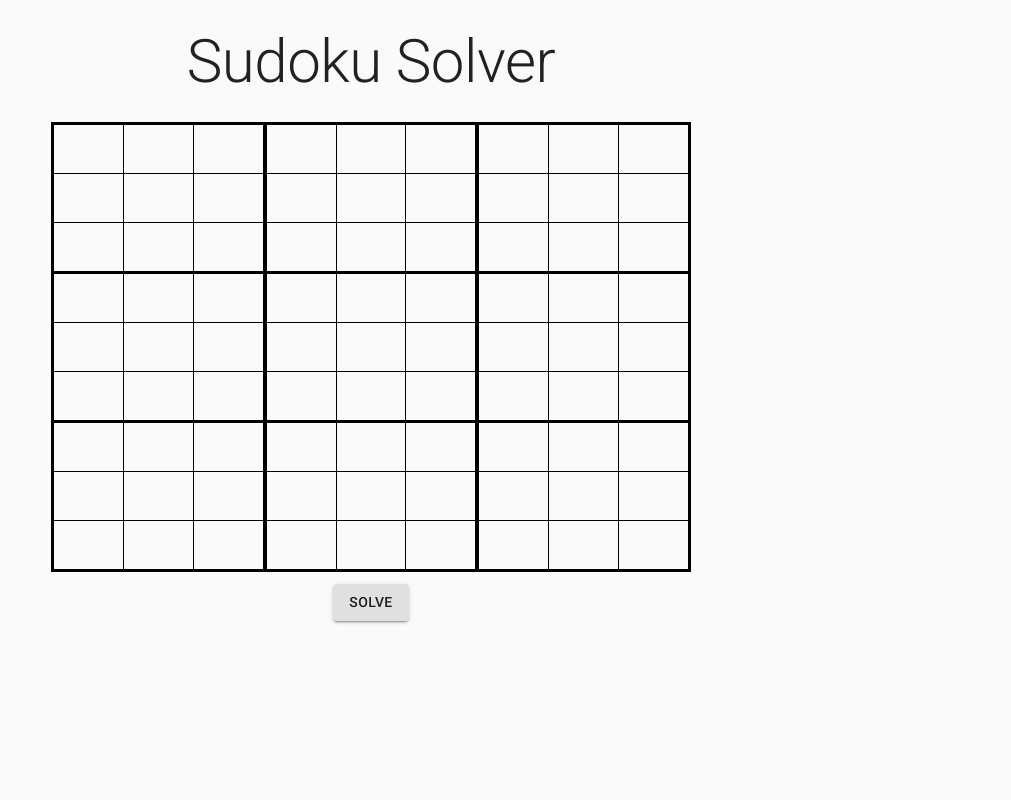
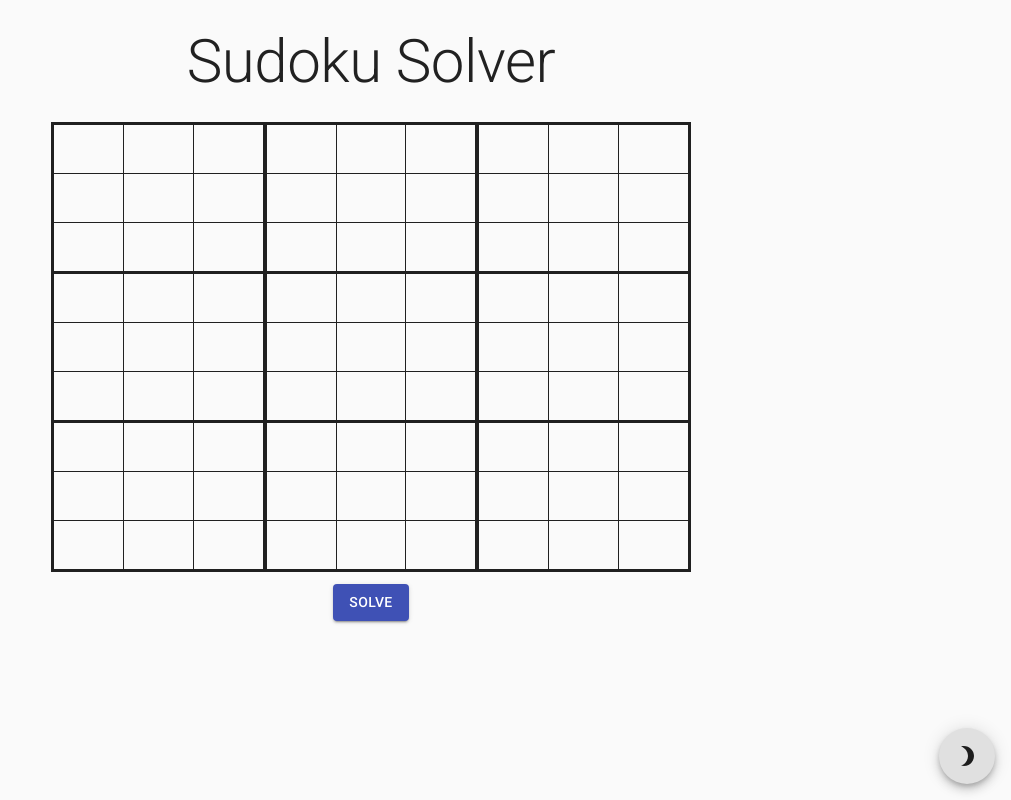
Before and after one commit to EricGaupp/sudoku-solver, a React (Create React App) app: page / in a window 1280 px wide. Shown: the whole page, without its empty margins (269-1280 px from the left). Built offline with nearby package versions, Linux system fonts and the light colour scheme.

Commit message:
DarkMode hook for theme working

```diff
--- a/package.json
+++ b/package.json
@@ -4,6 +4,7 @@
   "private": true,
   "dependencies": {
     "@material-ui/core": "^4.9.8",
+    "@material-ui/icons": "^4.9.1",
     "@testing-library/jest-dom": "^4.2.4",
     "@testing-library/react": "^9.3.2",
     "@testing-library/user-event": "^7.1.2",
--- a/src/App.tsx
+++ b/src/App.tsx
@@ -1,17 +1,52 @@
-import React from "react";
+import React, { useState } from "react";
 
 //MaterialUI Components
-import { CssBaseline } from "@material-ui/core";
+import {
+  createMuiTheme,
+  ThemeOptions,
+  ThemeProvider
+} from "@material-ui/core/styles";
+import { CssBaseline, PaletteType } from "@material-ui/core";
 
 //Components
 import Puzzle from "./Puzzle";
+import SettingsFab from "./SettingsFab";
+
+const defaultTheme: ThemeOptions = {
+  palette: {
+    type: "light"
+  }
+};
+
+const useDarkMode = (): [ThemeOptions, () => void] => {
+  const [theme, setTheme] = useState(defaultTheme);
+
+  const type = theme.palette?.type;
+
+  const toggleDarkMode = () => {
+    const updatedThemeOptions = {
+      ...theme,
+      palette: {
+        ...theme.palette,
+        type: type === "light" ? "dark" : ("light" as PaletteType)
+      }
+    };
+    setTheme(updatedThemeOptions);
+  };
+
+  return [theme, toggleDarkMode];
+};
 
 const App: React.FC = () => {
+  const [themeOptions, toggleDarkMode] = useDarkMode();
+  const theme = createMuiTheme(themeOptions);
+
   return (
-    <>
+    <ThemeProvider theme={theme}>
       <CssBaseline />
       <Puzzle />
-    </>
+      <SettingsFab toggleDarkMode={toggleDarkMode} />
+    </ThemeProvider>
   );
 };
 
--- a/src/Puzzle.tsx
+++ b/src/Puzzle.tsx
@@ -1,21 +1,20 @@
 import React, { useState } from "react";
-import { makeStyles, createStyles, Theme } from "@material-ui/core/styles";
+import { makeStyles, Theme } from "@material-ui/core/styles";
 import { Button, Grid, InputBase, Typography } from "@material-ui/core";
 
-const useStyles = makeStyles((theme: Theme) =>
-  createStyles({
+const useStyles = makeStyles((theme: Theme) => ({
   root: { marginTop: "1em" },
   row: {
-      borderLeft: "3px solid black",
-      borderRight: "3px solid black",
+    borderLeft: `3px solid ${theme.palette.text.primary}`,
+    borderRight: `3px solid ${theme.palette.text.primary}`,
     "&:nth-child(n)": {
-        borderTop: "1px solid black"
+      borderTop: `1px solid ${theme.palette.text.primary}`
     },
     "&:nth-child(3n-2)": {
-        borderTop: "3px solid black"
+      borderTop: `3px solid ${theme.palette.text.primary}`
     },
     "&:last-child": {
-        borderBottom: "3px solid black"
+      borderBottom: `3px solid ${theme.palette.text.primary}`
     }
   },
   column: {
@@ -23,10 +22,10 @@ const useStyles = makeStyles((theme: Theme) =>
       borderLeft: "none"
     },
     "&:nth-child(n+2)": {
-        borderLeft: "1px solid black"
+      borderLeft: `1px solid ${theme.palette.text.primary}`
     },
     "&:nth-child(3n)": {
-        borderRight: "3px solid black"
+      borderRight: `3px solid ${theme.palette.text.primary}`
     },
     "&:last-child": {
       borderRight: "none"
@@ -42,8 +41,7 @@ const useStyles = makeStyles((theme: Theme) =>
       margin: 0
     }
   }
-  })
-);
+}));
 
 type NumberRange = 1 | 2 | 3 | 4 | 5 | 6 | 7 | 8 | 9 | "";
 type SudokuRow = [
@@ -167,7 +165,9 @@ const Puzzle: React.FC = () => {
       </Grid>
 
       <Grid container justify="center">
-        <Button variant="contained">Solve</Button>
+        <Button variant="contained" color="primary">
+          Solve
+        </Button>
       </Grid>
     </Grid>
   );
--- /dev/null
+++ b/src/SettingsFab.tsx
@@ -0,0 +1,45 @@
+import React from "react";
+
+//MaterialUI Components
+import { makeStyles, Theme, useTheme } from "@material-ui/core/styles";
+import { Fab } from "@material-ui/core";
+
+//Material Icons
+import BrightnessHighIcon from "@material-ui/icons/BrightnessHigh";
+import Brightness3Icon from "@material-ui/icons/Brightness3";
+
+interface ISettingsFab {
+  toggleDarkMode: () => void;
+}
+
+const useStyles = makeStyles((theme: Theme) => ({
+  fab: {
+    position: "absolute",
+    bottom: theme.spacing(2),
+    right: theme.spacing(2)
+  }
+}));
+
+const SettingsFab: React.FC<ISettingsFab> = ({ toggleDarkMode }) => {
+  const classes = useStyles();
+  const theme = useTheme();
+
+  return (
+    <>
+      <Fab
+        aria-label="Settings"
+        aria-controls="settings-menu"
+        className={classes.fab}
+        onClick={() => toggleDarkMode()}
+      >
+        {theme.palette.type === "dark" ? (
+          <BrightnessHighIcon />
+        ) : (
+          <Brightness3Icon />
+        )}
+      </Fab>
+    </>
+  );
+};
+
+export default SettingsFab;
```
Also changed, not shown: 1 other file (tests, documents, lock files or other folders). Lines whose indentation alone changed are shown as unchanged.
